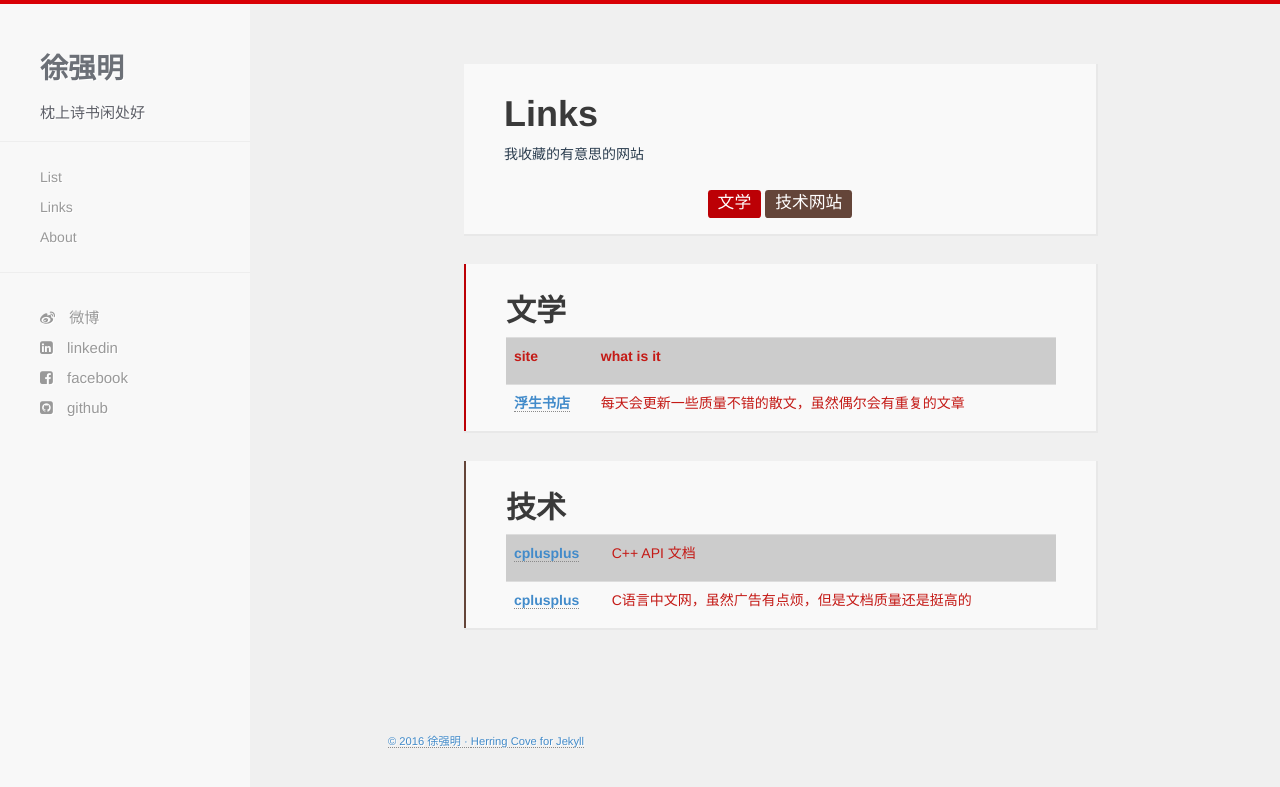
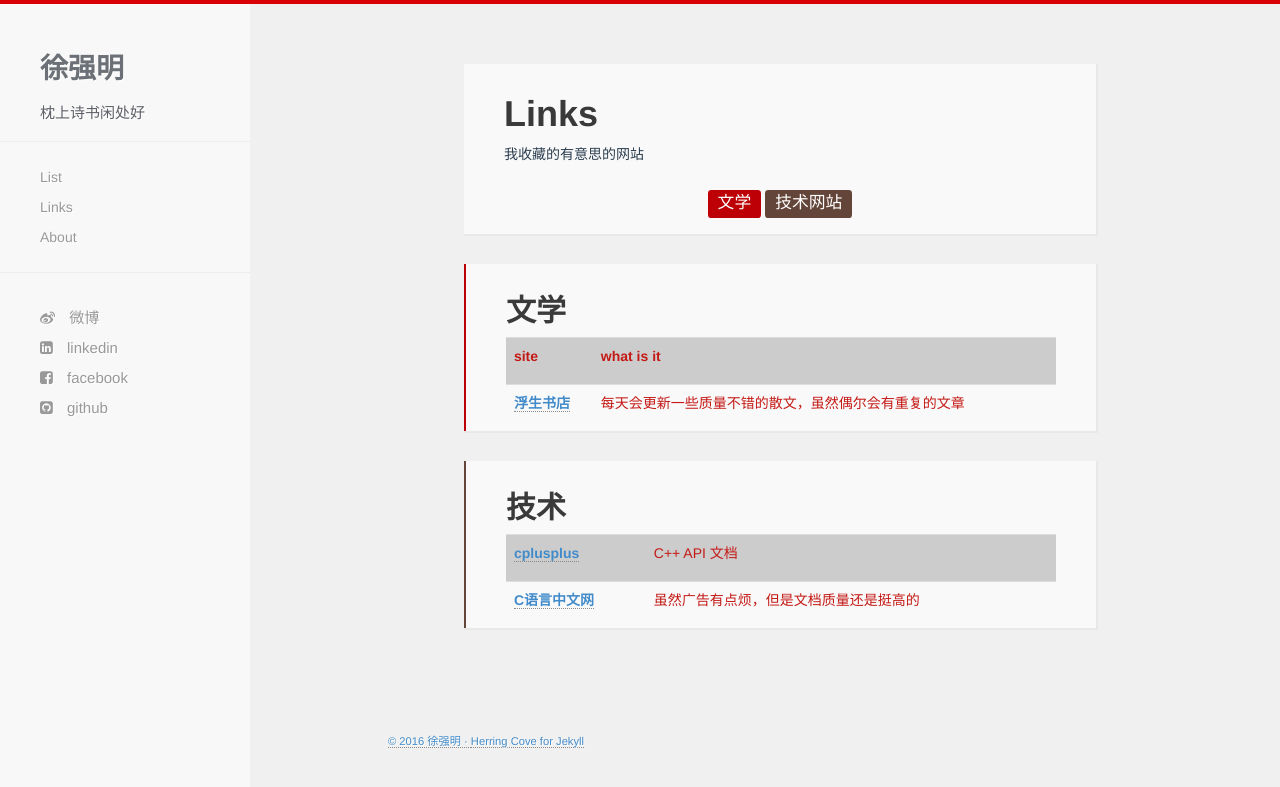
Before and after one commit to xuqiangm/xuqiangm.github.io, a Jekyll site: the page built from links.html, in a window 1280 px wide. Shown: the top 787 px of the page. Built offline with Jekyll 4.4.1, drawn with Linux system fonts in a browser that asks for light colours; nearby versions of some CDN libraries; Markdown is read by kramdown in place of the engine named in the settings.

Commit message:
修改了网站链接

```diff
--- a/links.html
+++ b/links.html
@@ -93,10 +93,10 @@ title: Links
           </tr>
           <tr>
             <td valign="top" class="td1">
-              <p class="p2"><span class="s1"><a href="http://c.biancheng.net/"><b>cplusplus</b></a></span></p>
+              <p class="p2"><span class="s1"><a href="http://c.biancheng.net/"><b>C语言中文网</b></a></span></p>
             </td>
             <td valign="top" class="td2">
-              <p class="p2"><span class="s2">C语言中文网，虽然广告有点烦，但是文档质量还是挺高的</span></p>
+              <p class="p2"><span class="s2">虽然广告有点烦，但是文档质量还是挺高的</span></p>
             </td>
           </tr>
 
```
